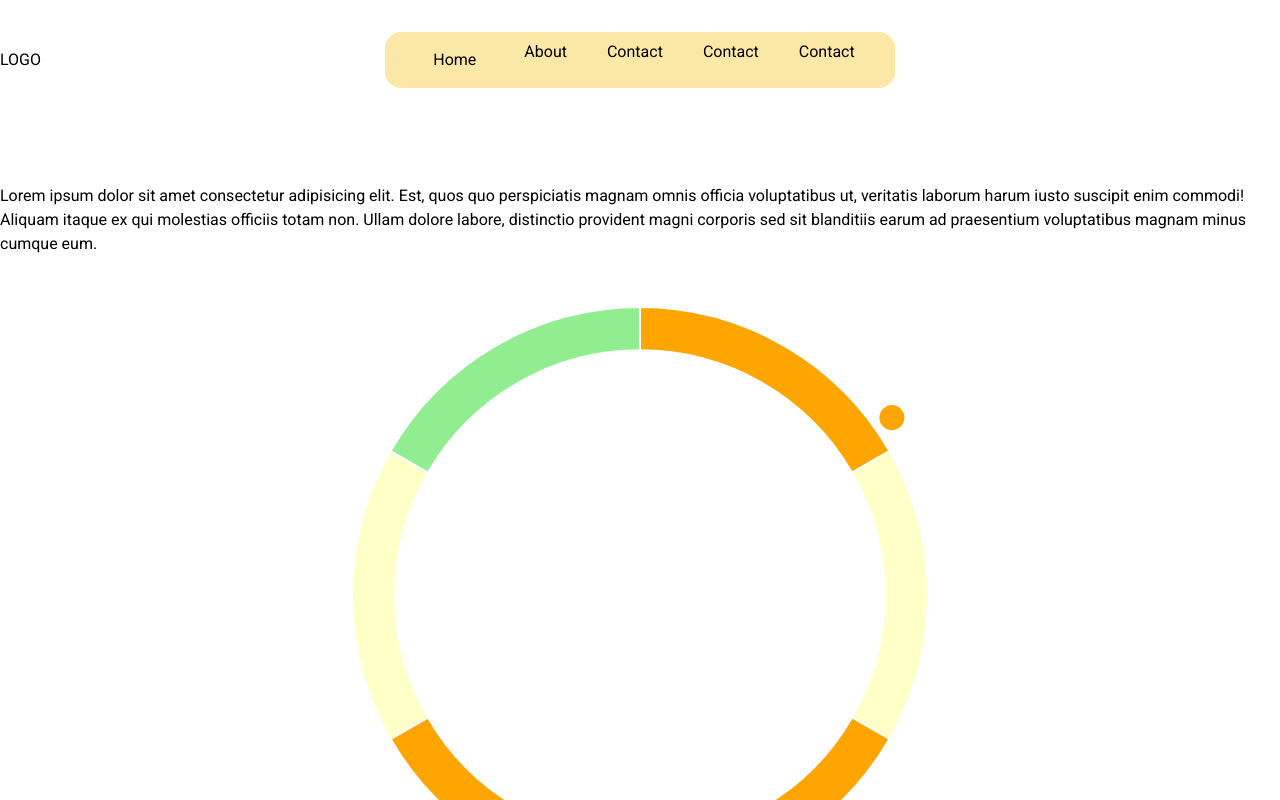
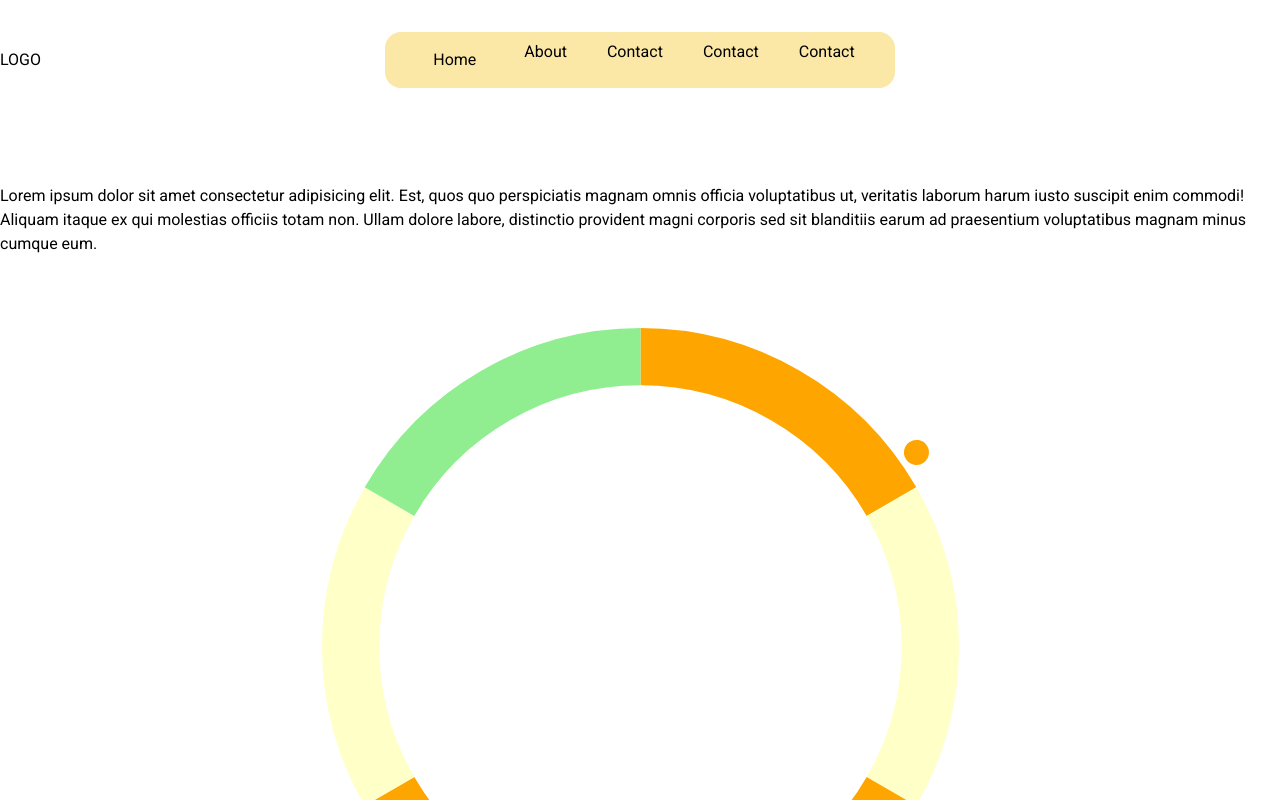
Before and after one commit to rubuz/cenergija-react, a React (Vite) app: page / in a window 1280 px wide. Shown: the top 800 px of the page. Built offline with nearby package versions, Linux system fonts and the light colour scheme.

Commit message:
dot coloring working

```diff
--- a/src/components/ChartDonut.tsx
+++ b/src/components/ChartDonut.tsx
@@ -6,6 +6,8 @@ import {
   highSeasonMonths,
   workFreeDays,
   workFreeHolidays,
+  hourAMIndexMapping,
+  hourPMIndexMapping,
 } from "../data/data";
 import useCurrentTimePeriod from "../hooks/useCurrentTimePeriod";
 // import Clock from "./Clock";
@@ -32,33 +34,56 @@ const ChartDonut = () => {
   const dayType = isWorkDay ? "workDay" : "freeDay";
   const timeOfDay = isAM ? "AM" : "PM";
 
-  const color: string[] = season[dayType][timeOfDay].colors;
+  const colors: string[] = season[dayType][timeOfDay].colors;
+  const currentHour = new Date().getHours();
+  const hourIn12Format = currentHour > 12 ? currentHour - 12 : currentHour;
+  const colorIndex = isAM
+    ? hourAMIndexMapping[hourIn12Format]
+    : hourPMIndexMapping[hourIn12Format];
+  const dotColor = colors[colorIndex];
 
   const chartData = {
     datasets: [
       {
         data: season[dayType][timeOfDay].time,
         backgroundColor: season[dayType][timeOfDay].colors,
-        cutout: "85%",
+        borderWidth: 0,
+        cutout: "82%",
+        hoverBorderWidth: 0,
+        hoverOffset: 0,
+        hoverBackgroundColor: season[dayType][timeOfDay].colors,
       },
     ],
   };
 
+  const chartOptions = {
+    plugins: {
+      legend: {
+        display: false,
+      },
+      tooltip: { enabled: false },
+    },
+  };
+
   return (
     <>
-      <div className="relative mx-auto flex w-1/2 items-center justify-center">
-        <div className="z-20 m-0 aspect-square w-[92%]">
-          <Doughnut data={chartData} />
+      <div className="relative mx-auto flex aspect-square h-[700px] items-center justify-center">
+        <div className="z-20 m-0 aspect-square w-[91%]">
+          <Doughnut data={chartData} options={chartOptions} />
         </div>
 
         {/* <div className="absolute left-1/2 top-1/2 -translate-x-1/2 -translate-y-[49.2%]">
           <Clock />
         </div> */}
-        <div className="absolute -top-[1.4rem] w-full">
-          <ClockDot dotColor={color} /> // Fix: Pass the first element of the
-          color array
+        <div className="absolute top-0 w-full">
+          <ClockDot dotColor={dotColor} />
         </div>
       </div>
+      {/* <div className="relative mx-auto flex w-1/2 items-center justify-center">
+        <div>
+          <CustomPie />
+        </div>
+      </div> */}
     </>
   );
 };
--- a/src/components/ClockDot.tsx
+++ b/src/components/ClockDot.tsx
@@ -19,12 +19,13 @@ const ClockDot = ({ dotColor }: { dotColor: string }) => {
 
   return (
     <div
-      style={{ transform: rotateHour }}
+      // style={{ transform: rotateHour }}
+      style={{ transform: `${rotateHour}` }}
       className="relative aspect-square rounded-full"
     >
       <div
         style={{ backgroundColor: dotColor }}
-        className="absolute left-1/2 top-0 aspect-square h-[25px] origin-center -translate-x-1/2  transform rounded-full"
+        className="absolute left-1/2 top-0 aspect-square h-[25px] origin-center -translate-x-1/2 rounded-full"
       ></div>
     </div>
   );
--- a/src/data/data.ts
+++ b/src/data/data.ts
@@ -33,6 +33,15 @@ export const workFreeHolidays: string[] = [
   "2024-12-26",
 ];
 
+// DOT COLORS INDEX
+
+export const hourPMIndexMapping: number[] = [
+  0, 0, 1, 1, 2, 2, 2, 2, 3, 3, 4, 4,
+];
+export const hourAMIndexMapping: number[] = [
+  0, 0, 0, 0, 0, 0, 1, 2, 2, 2, 2, 2,
+];
+
 // DATA FOR THE DOUGHNUT GRAPH
 
 const blok1: string = "rgba(255, 0, 0, 1)";
```
